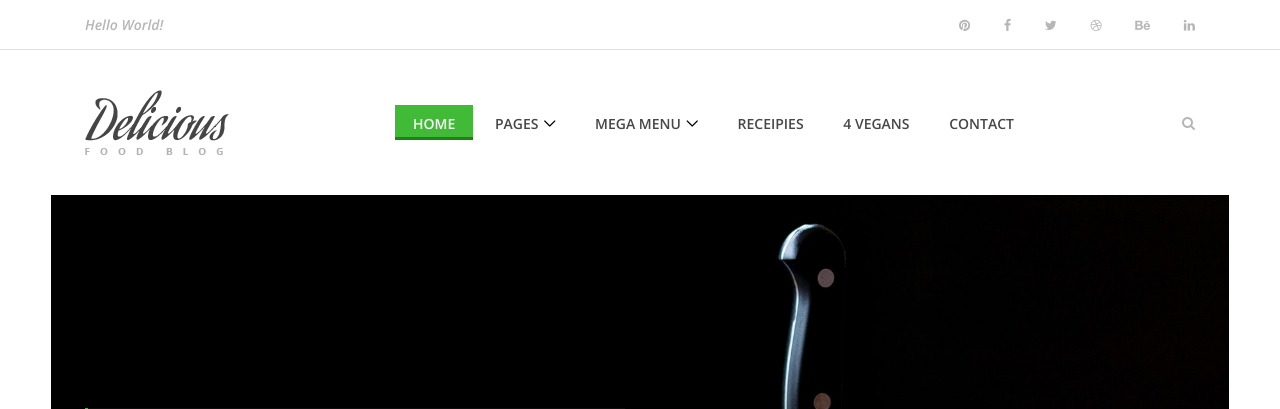
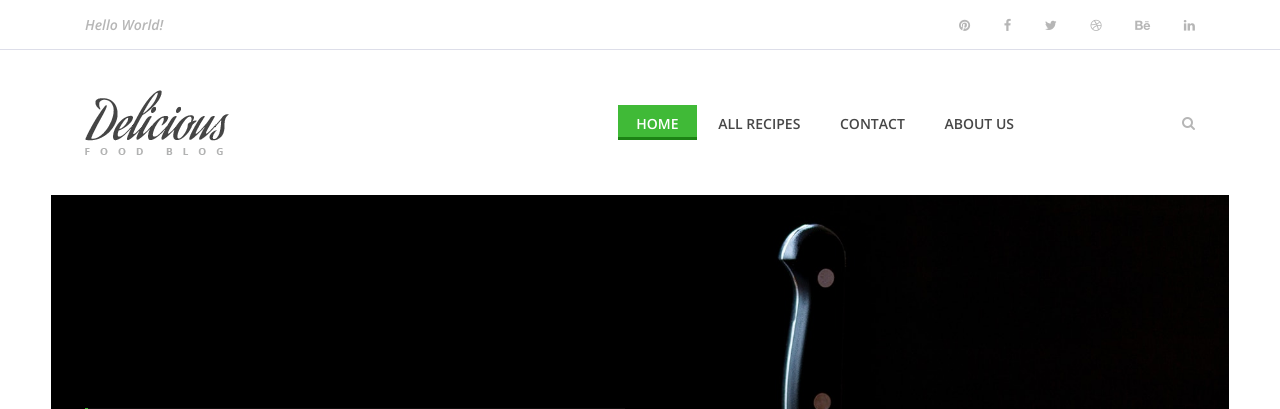
Before and after one commit to PauliusPadrostis/RecipeWebsite-learning-, a Django app: page / in a window 1280 px wide. Shown: the top 409 px of the page. Run offline with Django 5.2, Linux system fonts and the light colour scheme; some libraries are stand-ins or nearby versions; some web fonts are replaced.

Commit message:
Tweaked the homepage nav bar to fit the project.

```diff
--- a/mysite/recipeapp/templates/base.html
+++ b/mysite/recipeapp/templates/base.html
@@ -106,76 +106,9 @@
                             <div class="classynav">
                                 <ul>
                                     <li class="active"><a href="index.html">Home</a></li>
-                                    <li><a href="#">Pages</a>
-                                        <ul class="dropdown">
-                                            <li><a href="index.html">Home</a></li>
-                                            <li><a href="about.html">About Us</a></li>
-                                            <li><a href="blog-post.html">Blog Post</a></li>
-                                            <li><a href="receipe-post.html">Receipe Post</a></li>
-                                            <li><a href="contact.html">Contact</a></li>
-                                            <li><a href="elements.html">Elements</a></li>
-                                            <li><a href="#">Dropdown</a>
-                                                <ul class="dropdown">
-                                                    <li><a href="index.html">Home</a></li>
-                                                    <li><a href="about.html">About Us</a></li>
-                                                    <li><a href="blog-post.html">Blog Post</a></li>
-                                                    <li><a href="receipe-post.html">Receipe Post</a></li>
-                                                    <li><a href="contact.html">Contact</a></li>
-                                                    <li><a href="elements.html">Elements</a></li>
-                                                    <li><a href="#">Dropdown</a>
-                                                        <ul class="dropdown">
-                                                            <li><a href="index.html">Home</a></li>
-                                                            <li><a href="about.html">About Us</a></li>
-                                                            <li><a href="blog-post.html">Blog Post</a></li>
-                                                            <li><a href="receipe-post.html">Receipe Post</a></li>
-                                                            <li><a href="contact.html">Contact</a></li>
-                                                            <li><a href="elements.html">Elements</a></li>
-                                                        </ul>
-                                                    </li>
-                                                </ul>
-                                            </li>
-                                        </ul>
-                                    </li>
-                                    <li><a href="#">Mega Menu</a>
-                                        <div class="megamenu">
-                                            <ul class="single-mega cn-col-4">
-                                                <li class="title">Catagory</li>
-                                                <li><a href="index.html">Home</a></li>
-                                                <li><a href="about.html">About Us</a></li>
-                                                <li><a href="blog-post.html">Blog Post</a></li>
-                                                <li><a href="receipe-post.html">Receipe Post</a></li>
-                                                <li><a href="contact.html">Contact</a></li>
-                                                <li><a href="elements.html">Elements</a></li>
-                                            </ul>
-                                            <ul class="single-mega cn-col-4">
-                                                <li class="title">Catagory</li>
-                                                <li><a href="index.html">Home</a></li>
-                                                <li><a href="about.html">About Us</a></li>
-                                                <li><a href="blog-post.html">Blog Post</a></li>
-                                                <li><a href="receipe-post.html">Receipe Post</a></li>
-                                                <li><a href="contact.html">Contact</a></li>
-                                                <li><a href="elements.html">Elements</a></li>
-                                            </ul>
-                                            <ul class="single-mega cn-col-4">
-                                                <li class="title">Catagory</li>
-                                                <li><a href="index.html">Home</a></li>
-                                                <li><a href="about.html">About Us</a></li>
-                                                <li><a href="blog-post.html">Blog Post</a></li>
-                                                <li><a href="receipe-post.html">Receipe Post</a></li>
-                                                <li><a href="contact.html">Contact</a></li>
-                                                <li><a href="elements.html">Elements</a></li>
-                                            </ul>
-                                            <div class="single-mega cn-col-4">
-                                                <div class="receipe-slider owl-carousel">
-                                                    <a href="#"><img src="{% static 'img/bg-img/bg1.jpg' %}" alt=""></a>
-                                                    <a href="#"><img src="{% static 'img/bg-img/bg6.jpg' %}" alt=""></a>
-                                                </div>
-                                            </div>
-                                        </div>
-                                    </li>
-                                    <li><a href="receipe-post.html">Receipies</a></li>
-                                    <li><a href="receipe-post.html">4 Vegans</a></li>
+                                    <li><a href="receipe-post.html">All Recipes</a></li>
                                     <li><a href="contact.html">Contact</a></li>
+                                    <li><a href="about.html">About us</a></li>
                                 </ul>
 
                                 <!-- Newsletter Form -->
```
